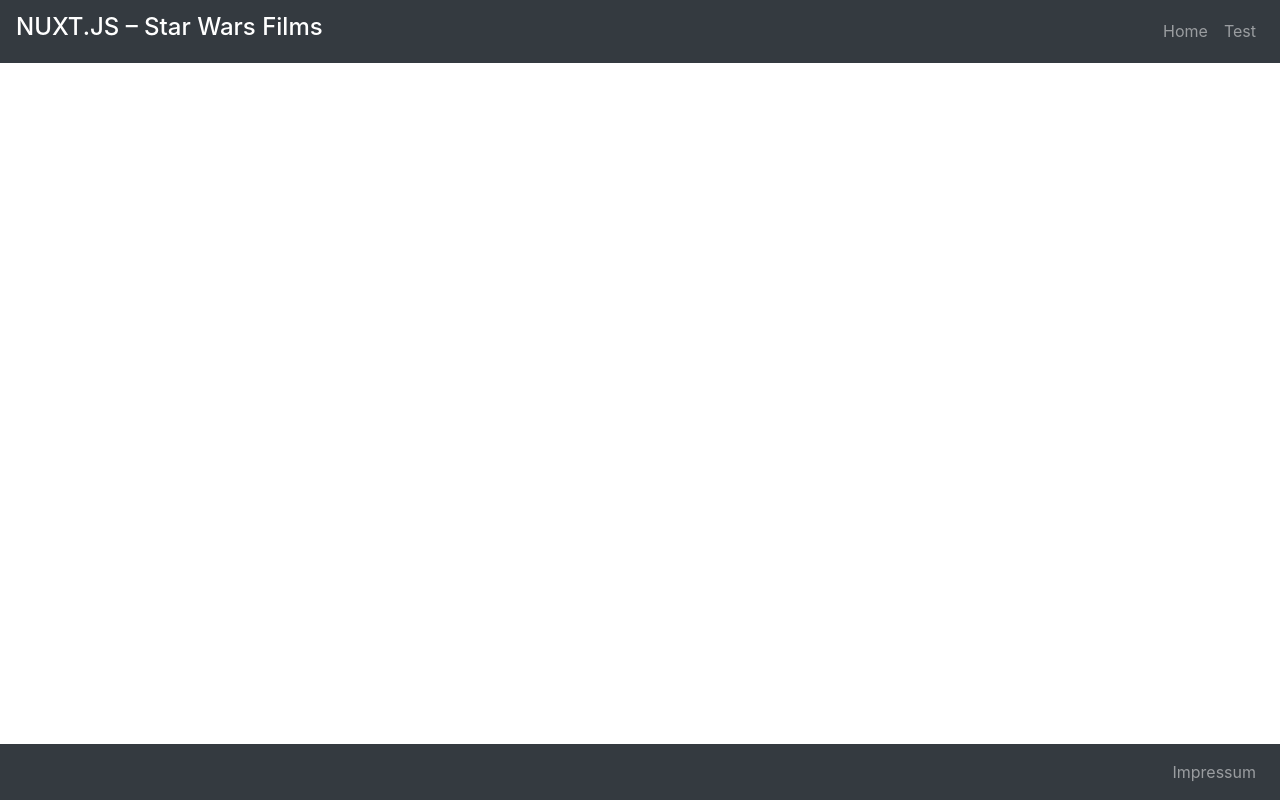
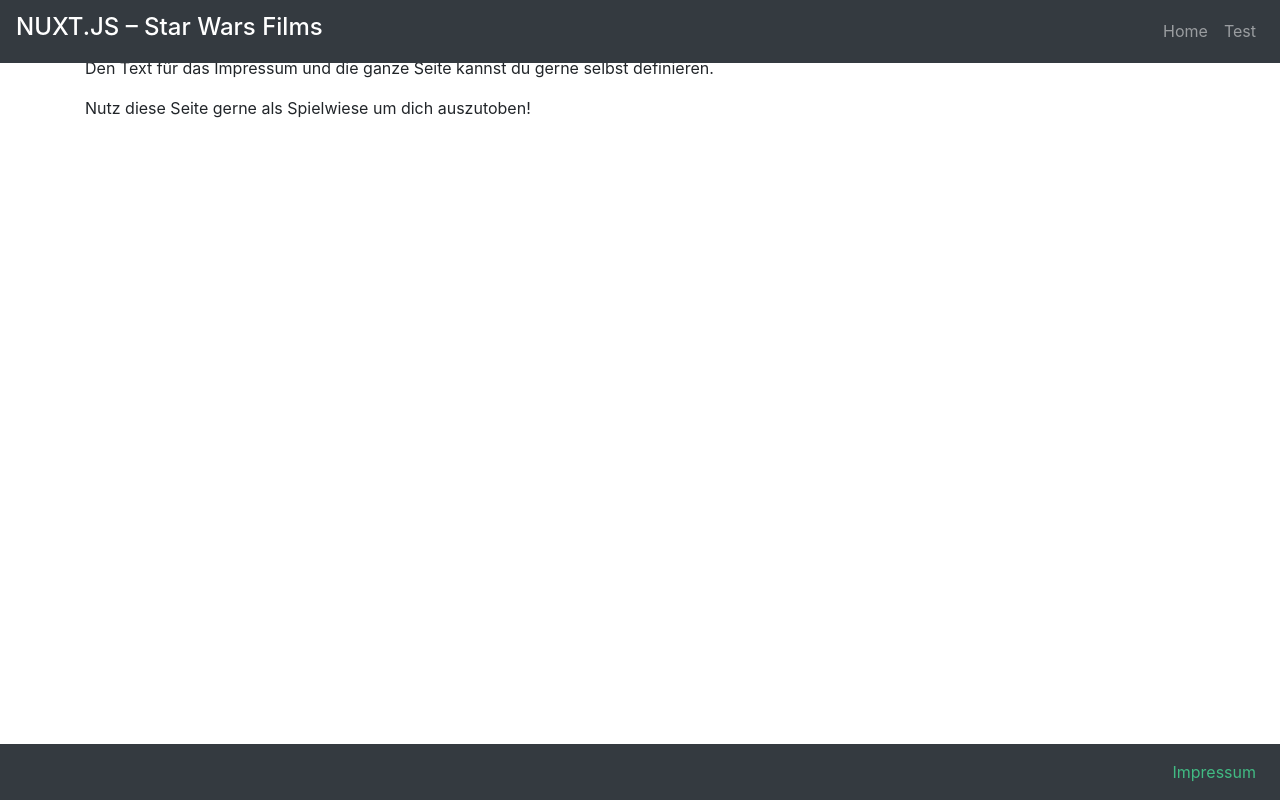
Before and after one commit to Thomas-A-Reinert/nuxtjs-tutorial-part-1, a Nuxt app: page /impressum in a window 1280 px wide. Built offline with nearby package versions, Linux system fonts and the light colour scheme.

Commit message:
Fertigstellung Teil 2

```diff
--- a/layouts/default.vue
+++ b/layouts/default.vue
@@ -17,3 +17,19 @@
   }
 }
 </script>
+
+<style>
+.nuxt-link-exact-active {
+  color: #41bb83 !important;
+}
+
+.page-enter-active,
+.page-leave-active {
+  transition: opacity 0.5s;
+}
+
+.page-enter,
+.page-leave-to {
+  opacity: 0;
+}
+</style>
--- /dev/null
+++ b/pages/impressum.vue
@@ -0,0 +1,18 @@
+<template>
+  <section class="container">
+    <div>
+      <h1 class="title">
+        Impressum-Seite
+      </h1>
+      <p>
+        Den Text für das Impressum und die ganze Seite kannst du gerne selbst
+        definieren.
+      </p>
+      <p>Nutz diese Seite gerne als Spielwiese um dich auszutoben!</p>
+    </div>
+  </section>
+</template>
+
+<script></script>
+
+<style></style>
--- /dev/null
+++ b/pages/test.vue
@@ -0,0 +1,16 @@
+<template>
+  <section class="container">
+    <div>
+      <h1 class="title">
+        Test-Seite
+      </h1>
+      <h2 class="subtitle">
+        Nur ein Test
+      </h2>
+    </div>
+  </section>
+</template>
+
+<script></script>
+
+<style></style>
```
